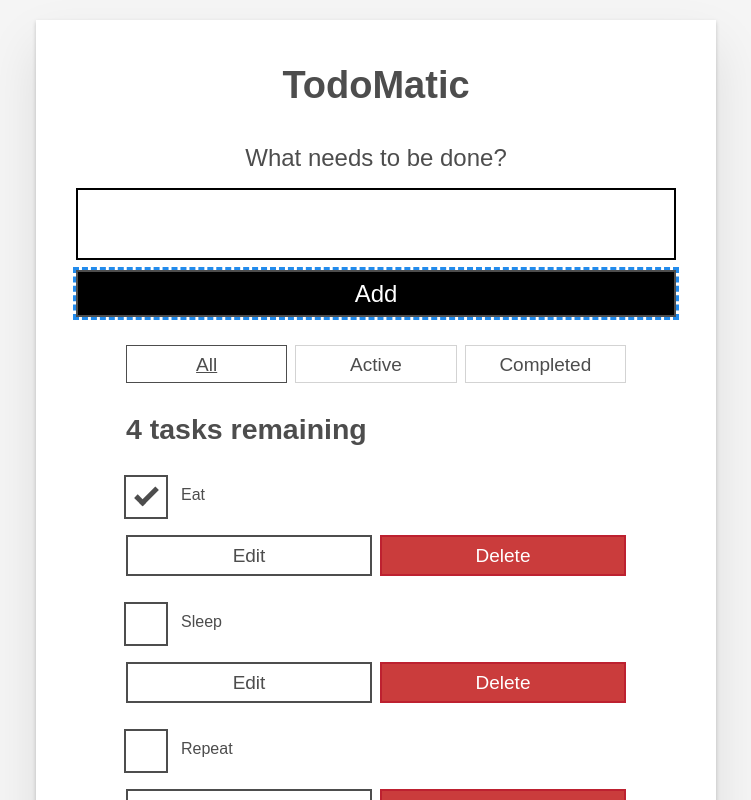
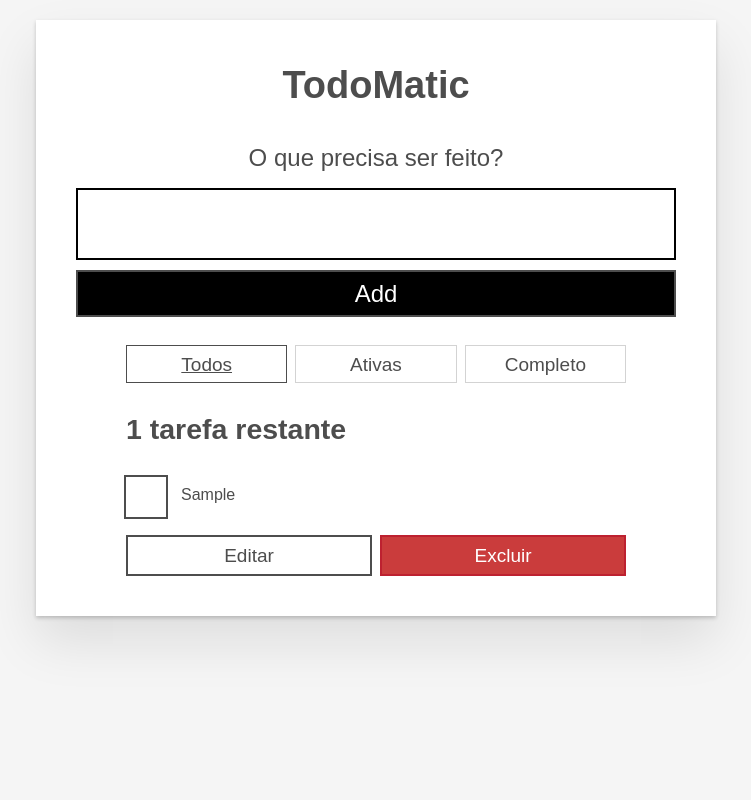
Before and after one commit to Samuel-Amaro/moz-todo, a React (Create React App) app: page / in a window 1280 px wide. Both pictures are taken after typing "Sample" into the empty fields and a click on the button "Add". Shown: the top 800 px of the page, without its empty margins (264-1015 px from the left). Built offline with nearby package versions, Linux system fonts and the light colour scheme.

Commit message:
add forma de armazenar tarefas no localStorage do navegador e trocando texto e idioma do app

```diff
--- a/public/index.html
+++ b/public/index.html
@@ -1,5 +1,5 @@
 <!DOCTYPE html>
-<html lang="en-us">
+<html lang="pt-br">
   <head>
     <meta charset="utf-8" />
     <link rel="icon" href="%PUBLIC_URL%/favicon.png" />
@@ -11,7 +11,7 @@
     />
     <meta name="author" content="Samuel Amaro" />
     <link rel="manifest" href="%PUBLIC_URL%/manifest.json" />
-    <title>Todo App</title>
+    <title>TodoMatic App</title>
   </head>
   <body>
     <noscript>You need to enable JavaScript to run this app.</noscript>
--- a/src/components/App/index.tsx
+++ b/src/components/App/index.tsx
@@ -7,28 +7,34 @@ import usePrevious from "../../hooks/usePrevious";
 import FilterButton from "../FilterButton";
 import "./App.css";
 
-type PropsApp = {
-  allTasks: ITasks[];
-};
 
 interface Filter {
   [filter: string]: (task: ITasks) => boolean;
-  All: () => boolean;
-  Active: (task: ITasks) => boolean;
-  Completed: (task: ITasks) => boolean;
+  Todos: () => boolean;
+  Ativas: (task: ITasks) => boolean;
+  Completo: (task: ITasks) => boolean;
 }
 
 const FILTER_MAP: Filter = {
-  All: () => true,
-  Active: (task: ITasks) => !task.completed,
-  Completed: (task: ITasks) => task.completed,
+  Todos: () => true,
+  Ativas: (task: ITasks) => !task.completed,
+  Completo: (task: ITasks) => task.completed,
 };
 
 const FILTER_NAMES = Object.keys(FILTER_MAP);
 
-function App({ allTasks }: PropsApp) {
-  const [tasks, setTasks] = useState(allTasks);
-  const [filter, setFilter] = useState("All");
+function App() {
+
+  useEffect(() => {
+    const itens = localStorage.getItem("tasks");
+    if (itens) {
+      setTasks(JSON.parse(itens));
+    }
+  }, []);
+
+  const [tasks, setTasks] = useState<ITasks[]>([]);
+
+  const [filter, setFilter] = useState("Todos");
 
   function addTask(name: string) {
     const newTask = { id: `todo-${nanoid()}`, name, completed: false };
@@ -74,8 +80,8 @@ function App({ allTasks }: PropsApp) {
     );
   });
 
-  const taskNoun = taskList.length !== 1 ? "tasks" : "task";
-  const headingText = `${taskList.length} ${taskNoun} remaining`;
+  const taskNoun = taskList.length !== 1 ? "tarefas" : "tarefa";
+  const headingText = `${taskList.length} ${taskNoun} restante`;
 
   const filterList = FILTER_NAMES.map((name) => {
     return (
@@ -101,16 +107,23 @@ function App({ allTasks }: PropsApp) {
     }
   }, [tasks.length, prevTaskLength]);
 
+  useEffect(() => {
+    localStorage.setItem("tasks", JSON.stringify(tasks));
+    console.log("add");
+  }, [tasks]);
+
   return (
     <div className="todoapp">
-      {" "}
-      {/*stack-large*/}
       <h1 className="todoapp__title">TodoMatic</h1>
+      {tasks.length === 0 ? (
+        <>
+          <p>Não ha tarefas</p>
           <Form addTask={addTask} className="todoapp__form" />
-      <div className="todoapp__filters btn-group">
-        {/*stack-exception*/}
-        {filterList}
-      </div>
+        </>
+      ) : (
+        <>
+          <Form addTask={addTask} className="todoapp__form" />
+          <div className="todoapp__filters btn-group">{filterList}</div>
           <h2
             id="list-heading"
             tabIndex={-1}
@@ -118,11 +131,12 @@ function App({ allTasks }: PropsApp) {
             className="todoapp__subtitle"
           >
             {headingText}
-      </h2>{" "}
+          </h2>
           <ul className="todo-list" aria-labelledby="list-heading">
-        {/*stack-large stack-exception*/}
             {taskList}
           </ul>
+        </>
+      )}
     </div>
   );
 }
--- a/src/components/FilterButton/index.tsx
+++ b/src/components/FilterButton/index.tsx
@@ -14,10 +14,9 @@ export default function FilterButton({name, isPressed, setFilter}: PropsFilterBu
         aria-pressed={isPressed}
         onClick={() => setFilter(name)}
       >
-        {/*toggle-btn*/}
-        <span className="visually-hidden">Show </span>
+        <span className="visually-hidden">Mostrar </span>
         <span>{name}</span>
-        <span className="visually-hidden"> tasks</span>
+        <span className="visually-hidden"> tarefas</span>
       </button>
     );
 }
--- a/src/components/Form/index.tsx
+++ b/src/components/Form/index.tsx
@@ -23,9 +23,8 @@ export default function Form({ addTask, className }: PropsForm) {
       }}
     >
       <h2 className="form__title">
-        {/*label-wrapper*/}
         <label htmlFor="new-todo-input" className="label label__lg">
-          What needs to be done?
+          O que precisa ser feito?
         </label>
       </h2>
       <input
--- a/src/components/Todo/index.tsx
+++ b/src/components/Todo/index.tsx
@@ -20,7 +20,7 @@ export default function Todo({
   editTask,
 }: PropsTodo) {
   const [isEditing, setEditing] = useState(false);
-  const [newName, setNewName] = useState("");
+  const [newName, setNewName] = useState(name);
 
   const editFieldRef = useRef<HTMLInputElement>(null);
   const editButtonRef = useRef<HTMLButtonElement>(null);
@@ -38,10 +38,9 @@ export default function Todo({
         setEditing(false);
       }}
     >
-      {/*stack-small*/}
       <div className="todo__form-group">
         <label className="todo__label" htmlFor={id}>
-          New name for {name}
+          Novo nome para <del>{name}</del>
         </label>
         <input
           id={id}
@@ -60,12 +59,12 @@ export default function Todo({
           className="btn todo__cancel"
           onClick={() => setEditing(false)}
         >
-          Cancel
-          <span className="visually-hidden">renaming {name}</span>
+          Cancelar
+          <span className="visually-hidden">renomeando {name}</span>
         </button>
         <button type="submit" className="btn btn__primary todo__edit">
-          Save
-          <span className="visually-hidden">new name for {name}</span>
+          Salvar
+          <span className="visually-hidden">novo nome para {name}</span>
         </button>
       </div>
     </form>
@@ -74,9 +73,7 @@ export default function Todo({
   //template de visualização
   const viewTemplate = (
     <div className="todo__view">
-      {/*stack-small*/}
       <div className="todo__wrapper-check">
-        {/*c-cb*/}
         <input
           id={id}
           type="checkbox"
@@ -85,7 +82,6 @@ export default function Todo({
           className="todo__input todo__checkbox"
         />
         <label className="todo__label" htmlFor={id}>
-          {/*todo-label*/}
           {name}
         </label>
       </div>
@@ -96,14 +92,14 @@ export default function Todo({
           onClick={() => setEditing(true)}
           ref={editButtonRef}
         >
-          Edit <span className="visually-hidden">{name}</span>
+          Editar <span className="visually-hidden">{name}</span>
         </button>
         <button
           type="button"
           className="btn btn__danger"
           onClick={() => deleteTask(id)}
         >
-          Delete <span className="visually-hidden">{name}</span>
+          Excluir <span className="visually-hidden">{name}</span>
         </button>
       </div>
     </div>
--- a/src/index.tsx
+++ b/src/index.tsx
@@ -3,12 +3,6 @@ import ReactDOM from "react-dom/client";
 import "./resets.css";
 import "./index.css";
 import App from "./components/App";
-
-const DATA = [
-  { id: "todo-0", name: "Eat", completed: true },
-  { id: "todo-1", name: "Sleep", completed: false },
-  { id: "todo-2", name: "Repeat", completed: false },
-];
 
 const root = ReactDOM.createRoot(
   document.querySelector(".root") as HTMLElement
@@ -16,6 +10,6 @@ const root = ReactDOM.createRoot(
 
 root.render(
   <React.StrictMode>
-    <App allTasks={DATA}/>
+    <App />
   </React.StrictMode>
 );
```
Lines whose indentation alone changed are shown as unchanged.
